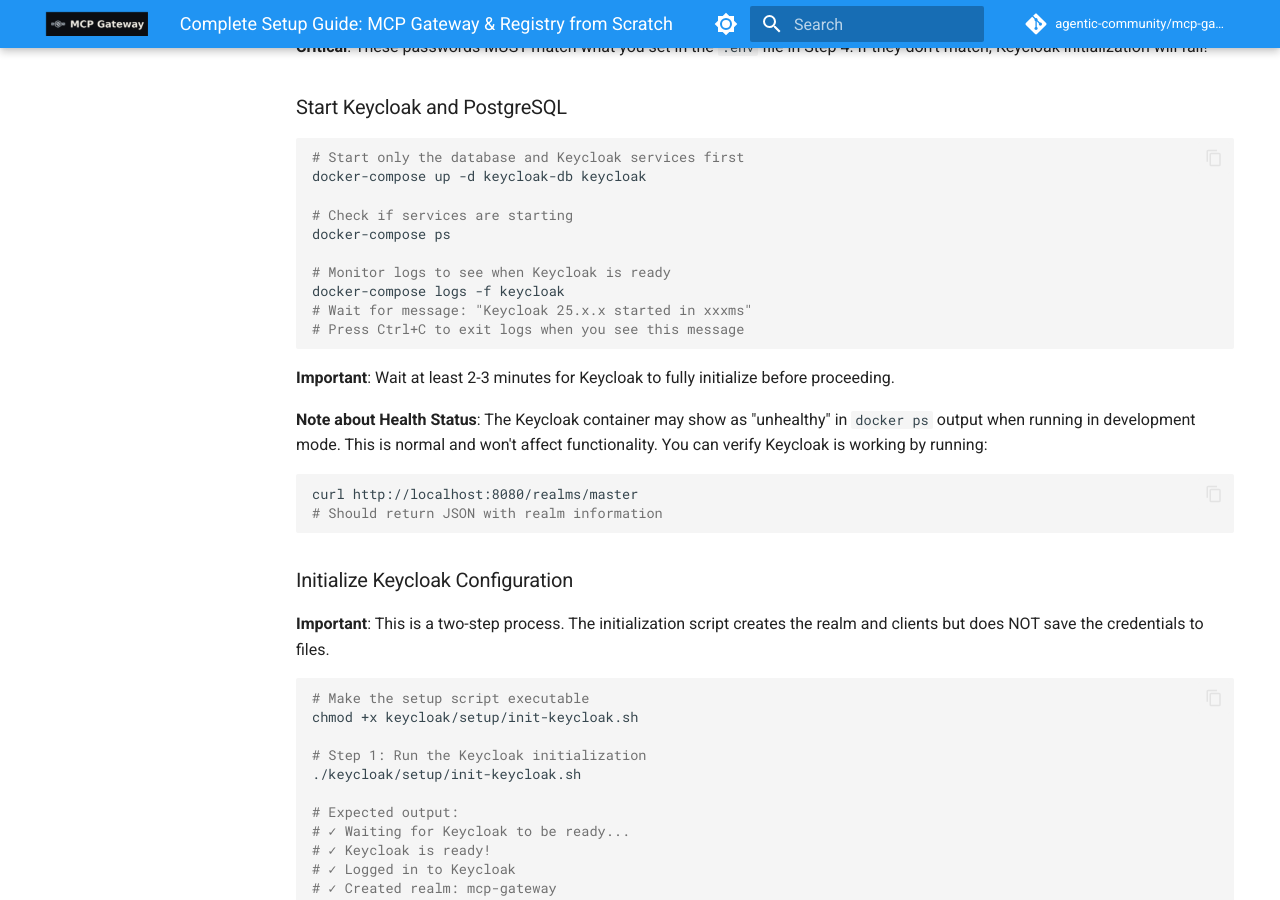
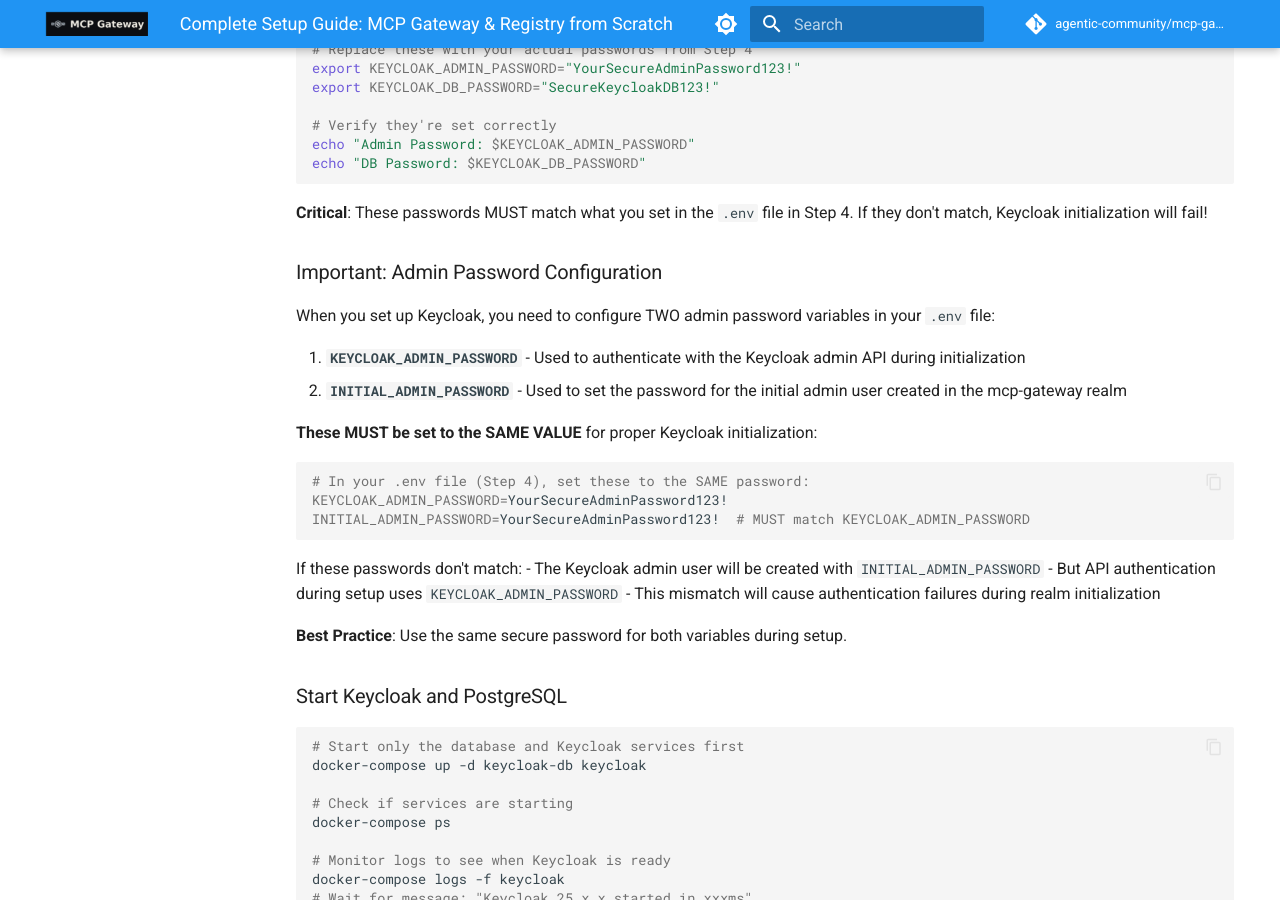
Before and after one commit to yubingjiaocn/mcp-gateway-registry, an MkDocs documentation site: the page built from docs/complete-setup-guide.md, in a window 1280 px wide and 900 px high, scrolled down 5870 px. Built offline with MkDocs 1.6.1 and Material for MkDocs 9.7.7, drawn with Linux system fonts in a browser that asks for light colours; comment, search, counter and statistics services are not loaded; some of the changed text lies outside the part shown.

Commit message:
Clarify Keycloak password configuration in setup guide
Add clear documentation explaining that KEYCLOAK_ADMIN_PASSWORD and INITIAL_ADMIN_PASSWORD must be set to the same value during Keycloak initialization. This addresses a common setup failure point where password mismatches cause authentication errors during realm initialization. Includes:
- Updated Step 4 to highlight INITIAL_ADMIN_PASSWORD requirement
- New subsection in Step 5 explaining the two password variables and why they must match
- Troubleshooting section for password mismatch issues

````diff
--- a/docs/complete-setup-guide.md
+++ b/docs/complete-setup-guide.md
@@ -219,7 +219,13 @@
 AUTH_PROVIDER=keycloak
 
 # Set a secure admin password (change this!)
+# This is used for Keycloak API authentication during setup
 KEYCLOAK_ADMIN_PASSWORD=YourSecureAdminPassword123!
+
+# CRITICAL: Set INITIAL_ADMIN_PASSWORD to the SAME VALUE as KEYCLOAK_ADMIN_PASSWORD
+# This is used to set the password for the initial admin user in the realm
+# THESE MUST MATCH - see Step 5 for details
+INITIAL_ADMIN_PASSWORD=YourSecureAdminPassword123!
 
 # Set Keycloak database password (change this!)
 KEYCLOAK_DB_PASSWORD=SecureKeycloakDB123!
@@ -232,7 +238,9 @@
 # Save and exit (Ctrl+X, then Y, then Enter)
 ```
 
-**Important**: Remember the passwords you set here - you'll need to use the same ones in Step 5!
+**Important**:
+- Remember the passwords you set here - you'll need to use the same ones in Step 5!
+- **CRITICAL**: `KEYCLOAK_ADMIN_PASSWORD` and `INITIAL_ADMIN_PASSWORD` MUST be set to the same value. See Step 5 for details about why this is important.
 
 ### Download Required Embeddings Model
 
@@ -271,6 +279,28 @@
 ```
 
 **Critical**: These passwords MUST match what you set in the `.env` file in Step 4. If they don't match, Keycloak initialization will fail!
+
+### Important: Admin Password Configuration
+
+When you set up Keycloak, you need to configure TWO admin password variables in your `.env` file:
+
+1. **`KEYCLOAK_ADMIN_PASSWORD`** - Used to authenticate with the Keycloak admin API during initialization
+2. **`INITIAL_ADMIN_PASSWORD`** - Used to set the password for the initial admin user created in the mcp-gateway realm
+
+**These MUST be set to the SAME VALUE** for proper Keycloak initialization:
+
+```bash
+# In your .env file (Step 4), set these to the SAME password:
+KEYCLOAK_ADMIN_PASSWORD=YourSecureAdminPassword123!
+INITIAL_ADMIN_PASSWORD=YourSecureAdminPassword123!  # MUST match KEYCLOAK_ADMIN_PASSWORD
+```
+
+If these passwords don't match:
+- The Keycloak admin user will be created with `INITIAL_ADMIN_PASSWORD`
+- But API authentication during setup uses `KEYCLOAK_ADMIN_PASSWORD`
+- This mismatch will cause authentication failures during realm initialization
+
+**Best Practice**: Use the same secure password for both variables during setup.
 
 ### Start Keycloak and PostgreSQL
 
@@ -756,6 +786,22 @@
 ./keycloak/setup/init-keycloak.sh
 ```
 
+**Password Mismatch Issue**: If you see authentication failures during initialization:
+1. Verify that `KEYCLOAK_ADMIN_PASSWORD` and `INITIAL_ADMIN_PASSWORD` are set to the SAME VALUE in your `.env` file
+2. If they don't match, fix them:
+   ```bash
+   # Edit your .env file and ensure these match:
+   nano .env
+   # KEYCLOAK_ADMIN_PASSWORD=your-password
+   # INITIAL_ADMIN_PASSWORD=your-password  (MUST be identical)
+   ```
+3. Restart Keycloak and try initialization again:
+   ```bash
+   docker-compose restart keycloak
+   # Wait 2-3 minutes, then:
+   ./keycloak/setup/init-keycloak.sh
+   ```
+
 #### Authentication Issues
 ```bash
 # Verify Keycloak is accessible
````
